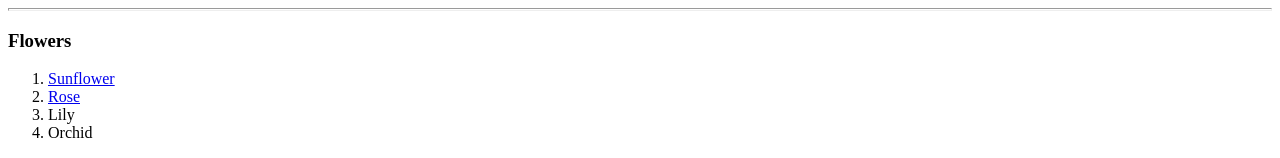
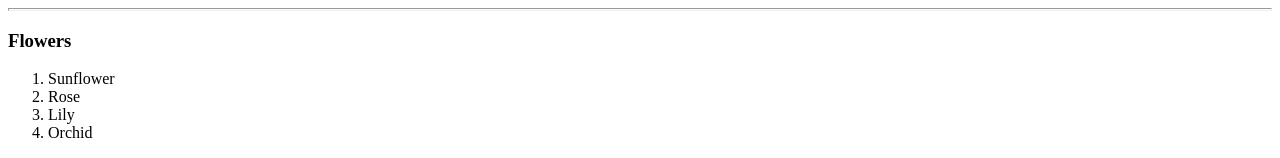
Before and after one commit to work12station/NEWPROJECT, a plain HTML site: page index.html in a window 1280 px wide. Shown: the part 199-357 px from the top of the page. Drawn offline with Linux system fonts and the light colour scheme.

Commit message:
Update index.html

```diff
--- a/index.html
+++ b/index.html
@@ -23,8 +23,8 @@
 
   <h3>Flowers</h3>
   <ol>
-    <li><a href="https://www.plantagen.fi/auringonkukka.html">Sunflower</a></li>
-    <li><a href="https://www.plantagen.fi/ruusut/">Rose</a></li>
+    <li>Sunflower</li>
+    <li>Rose</li>
     <li>Lily</li>
     <li>Orchid</li>
   </ol>
```
